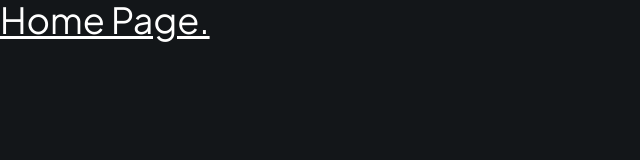
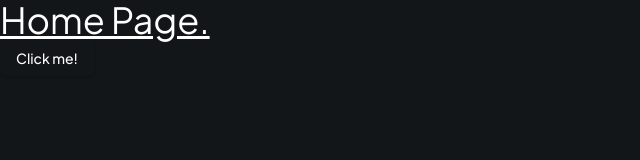
Before and after one commit to AmitSaha15/pulse-point, a Next.js app: page / in a window 1280 px wide. Shown: the top 160 px of the page, without its empty margins (0-640 px from the left). Built offline with nearby package versions, Linux system fonts and the light colour scheme.

Commit message:
init setup + error fixed

```diff
--- a/app/layout.tsx
+++ b/app/layout.tsx
@@ -3,6 +3,7 @@
 import { Plus_Jakarta_Sans } from "next/font/google";
 import "./globals.css";
 import { cn } from '@/lib/utils';
+import { ThemeProvider } from "@/components/theme-provider"
 
 const fontSans = Plus_Jakarta_Sans({
   subsets: ["latin"],
@@ -22,11 +23,17 @@
   children: React.ReactNode;
 }>) {
   return (
-    <html lang="en">
+    <html lang="en" suppressHydrationWarning>
+      <head />
       <body
         className={cn('min-h-screen bg-dark-300 font-sans antialiased', fontSans.variable)}
       >
-        {children}
+        <ThemeProvider
+          attribute="class"
+          defaultTheme="dark"
+        >
+          {children}
+        </ThemeProvider>
       </body>
     </html>
   );
--- a/app/page.tsx
+++ b/app/page.tsx
@@ -1,8 +1,10 @@
+import { Button } from "@/components/ui/button";
 
 export default function Home() {
   return (
     <div>
       <h1 className="text-white text-4xl underline">Home Page.</h1>
+      <Button>Click me!</Button>
     </div>
   );
 }
--- /dev/null
+++ b/components/theme-provider.tsx
@@ -0,0 +1,11 @@
+"use client"
+
+import * as React from "react"
+import { ThemeProvider as NextThemesProvider } from "next-themes"
+
+export function ThemeProvider({
+  children,
+  ...props
+}: React.ComponentProps<typeof NextThemesProvider>) {
+  return <NextThemesProvider {...props}>{children}</NextThemesProvider>
+}
--- /dev/null
+++ b/components/ui/button.tsx
@@ -0,0 +1,57 @@
+import * as React from "react"
+import { Slot } from "@radix-ui/react-slot"
+import { cva, type VariantProps } from "class-variance-authority"
+
+import { cn } from "@/lib/utils"
+
+const buttonVariants = cva(
+  "inline-flex items-center justify-center gap-2 whitespace-nowrap rounded-md text-sm font-medium transition-colors focus-visible:outline-none focus-visible:ring-1 focus-visible:ring-ring disabled:pointer-events-none disabled:opacity-50 [&_svg]:pointer-events-none [&_svg]:size-4 [&_svg]:shrink-0",
+  {
+    variants: {
+      variant: {
+        default:
+          "bg-primary text-primary-foreground shadow hover:bg-primary/90",
+        destructive:
+          "bg-destructive text-destructive-foreground shadow-sm hover:bg-destructive/90",
+        outline:
+          "border border-input bg-background shadow-sm hover:bg-accent hover:text-accent-foreground",
+        secondary:
+          "bg-secondary text-secondary-foreground shadow-sm hover:bg-secondary/80",
+        ghost: "hover:bg-accent hover:text-accent-foreground",
+        link: "text-primary underline-offset-4 hover:underline",
+      },
+      size: {
+        default: "h-9 px-4 py-2",
+        sm: "h-8 rounded-md px-3 text-xs",
+        lg: "h-10 rounded-md px-8",
+        icon: "h-9 w-9",
+      },
+    },
+    defaultVariants: {
+      variant: "default",
+      size: "default",
+    },
+  }
+)
+
+export interface ButtonProps
+  extends React.ButtonHTMLAttributes<HTMLButtonElement>,
+    VariantProps<typeof buttonVariants> {
+  asChild?: boolean
+}
+
+const Button = React.forwardRef<HTMLButtonElement, ButtonProps>(
+  ({ className, variant, size, asChild = false, ...props }, ref) => {
+    const Comp = asChild ? Slot : "button"
+    return (
+      <Comp
+        className={cn(buttonVariants({ variant, size, className }))}
+        ref={ref}
+        {...props}
+      />
+    )
+  }
+)
+Button.displayName = "Button"
+
+export { Button, buttonVariants }
```
Also changed, not shown: package.json (+6 -2 lines), app/globals.css (line endings or trailing spaces), components.json (added), 1 other file (tests, documents, lock files or other folders).
